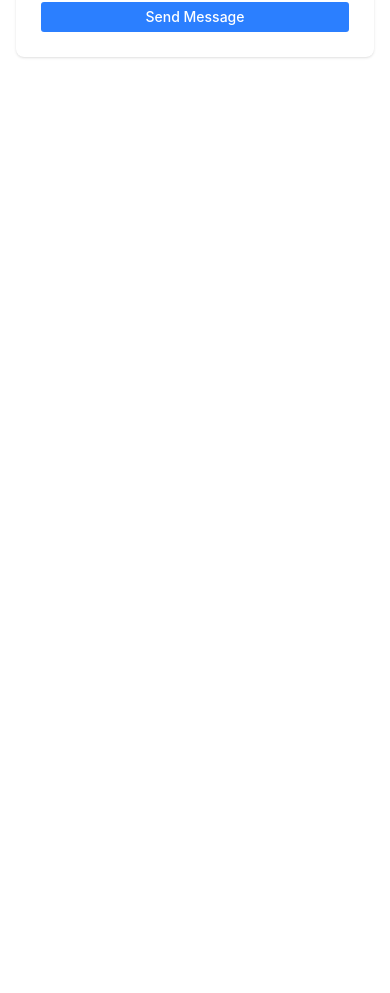
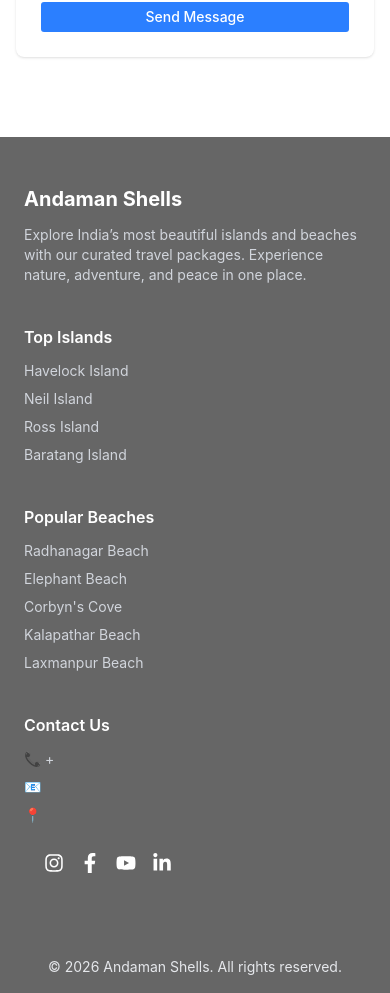
Before and after one commit to manojp97/andaman-shells, a React (Vite) app: page / in a window 390 px wide. Shown: the part 5020-6013 px from the top of the page. Before the commit the page ends 5117 px from the top, so only its background shows below. Built offline with nearby package versions, Linux system fonts and the light colour scheme; no server answers.

Commit message:
create the contact api successfully

```diff
--- a/package.json
+++ b/package.json
@@ -29,6 +29,7 @@
     "react": "^19.2.0",
     "react-dom": "^19.2.0",
     "react-helmet-async": "^3.0.0",
+    "react-icons": "^5.6.0",
     "react-router-dom": "^7.17.0",
     "shadcn": "^4.10.0",
     "tailwind-merge": "^3.6.0",
--- a/src/App.jsx
+++ b/src/App.jsx
@@ -4,6 +4,8 @@ import { AuthProvider } from "./context/AuthContext";
 import { AdminRoute, ProtectedRoute } from "./components/ProtectedRoute";
 
 import Home from "./pages/Home";
+// import Home from "./pages/Home";
+import Destination from "./pages/Destination";
 
 import PackageManager from "./admin/PackageManager";
 import GalleryManager from "./admin/GalleryManager";
@@ -75,6 +77,7 @@ function App() {
             }
           />
           <Route path="/admin/contact-settings" element={<ContactSettings />} />
+          <Route path="/destination/:slug" element={<Home />} />
         </Routes>
       </AuthProvider>
     </BrowserRouter>
--- /dev/null
+++ b/src/components/Footer.jsx
@@ -0,0 +1,166 @@
+import React from "react";
+import { Separator } from "@/components/ui/separator";
+import { useState, useEffect } from "react";
+import API from "@/api/api";
+import { Link } from "react-router-dom";
+
+import {
+  FaInstagram,
+  FaFacebookF,
+  FaYoutube,
+  FaLinkedinIn,
+} from "react-icons/fa";
+
+const Footer = () => {
+  const [contactInfo, setContactInfo] = useState(null);
+
+  useEffect(() => {
+    fetchContactInfo();
+  }, []);
+
+  const fetchContactInfo = async () => {
+    try {
+      const res = await API.get("/contact-info");
+      setContactInfo(res.data?.data);
+    } catch (error) {
+      console.log(error);
+    }
+  };
+  return (
+    <footer className="bg-black/60 text-white mt-10">
+      <div className="max-w-7xl mx-auto px-6 py-12 grid grid-cols-1 md:grid-cols-4 gap-10">
+        {/* About */}
+        <div>
+          <h2 className="text-xl font-bold text-white">Andaman Shells</h2>
+          <p className="mt-3 text-sm text-gray-300">
+            Explore India’s most beautiful islands and beaches with our curated
+            travel packages. Experience nature, adventure, and peace in one
+            place.
+          </p>
+        </div>
+
+        {/* Islands */}
+        <div>
+          <h3 className="font-semibold text-white mb-3">Top Islands</h3>
+
+          <ul className="space-y-2 text-sm text-gray-300">
+            <li>
+              <Link to="/destination/havelock-island" target="_blank">
+                Havelock Island
+              </Link>
+            </li>
+
+            <li>
+              <Link to="/destination/neil-island" target="_blank">
+                Neil Island
+              </Link>
+            </li>
+
+            <li>
+              <Link to="/destination/ross-island" target="_blank">
+                Ross Island
+              </Link>
+            </li>
+
+            <li>
+              <Link to="/destination/baratang-island" target="_blank">
+                Baratang Island
+              </Link>
+            </li>
+          </ul>
+        </div>
+
+        {/* Beaches */}
+        <div>
+          <h3 className="font-semibold text-white mb-3">Popular Beaches</h3>
+
+          <ul className="space-y-2 text-sm text-gray-300">
+            <li>
+              <Link to="/destination/radhanagar-beach" target="_blank">
+                Radhanagar Beach
+              </Link>
+            </li>
+
+            <li>
+              <Link to="/destination/elephant-beach" target="_blank">
+                Elephant Beach
+              </Link>
+            </li>
+
+            <li>
+              <Link to="/destination/corbyn-cove" target="_blank">
+                Corbyn's Cove
+              </Link>
+            </li>
+
+            <li>
+              <Link to="/destination/kalapathar-beach" target="_blank">
+                Kalapathar Beach
+              </Link>
+            </li>
+
+            <li>
+              <Link to="/destination/laxmanpur-beach" target="_blank">
+                Laxmanpur Beach
+              </Link>
+            </li>
+          </ul>
+        </div>
+
+        {/* Newsletter */}
+        {/* Contact Info */}
+        <div>
+          <h3 className="font-semibold text-white mb-3">Contact Us</h3>
+
+          <div className="space-y-2 text-sm text-gray-300">
+            <p>📞 +{contactInfo?.phone}</p>
+            <p>📧 {contactInfo?.email}</p>
+            <p>📍 {contactInfo?.addressLine1}</p>
+            <p> {contactInfo?.addressLine2}</p>
+          </div>
+
+          {/* Social Icons */}
+          <div className="flex gap-4 text-xl p-5">
+            <a
+              href="https://www.instagram.com/andaman.shells"
+              target="_blank"
+              rel="noopener noreferrer"
+            >
+              <FaInstagram className="cursor-pointer hover:text-pink-500 transition" />
+            </a>
+            <a
+              href="https://www.facebook.com/dmcandamanshells"
+              target="_blank"
+              rel="noopener noreferrer"
+            >
+              <FaFacebookF className="cursor-pointer hover:text-blue-500" />
+            </a>
+            <a
+              href="https://www.youtube.com/@andamanshells2738"
+              target="_blank"
+              rel="noopener noreferrer"
+            >
+              <FaYoutube className="cursor-pointer hover:text-red-500" />
+            </a>
+            <a
+              href="https://www.linkedin.com/company/andamanshells/"
+              target="_blank"
+              rel="noopener noreferrer"
+            >
+              <FaLinkedinIn className="cursor-pointer hover:text-blue-600" />
+            </a>
+          </div>
+        </div>
+      </div>
+
+      <Separator className="bg-gray-800" />
+
+      {/* Bottom */}
+      <div className="text-center text-sm text-gray-200 py-4">
+        © {new Date().getFullYear()} Andaman Shells. All rights reserved.
+      </div>
+    </footer>
+  );
+};
+
+export default Footer;
--- a/src/components/ui/separator.jsx
+++ b/src/components/ui/separator.jsx
@@ -1,5 +1,3 @@
-"use client"
-
 import * as React from "react"
 import { Separator as SeparatorPrimitive } from "radix-ui"
 
--- /dev/null
+++ b/src/data/destinations.js
@@ -0,0 +1,48 @@
+const destinations = {
+  "havelock-island": {
+    title: "Havelock Island",
+    heroImage: "/havelock.jpg",
+  },
+
+  "neil-island": {
+    title: "Neil Island",
+    heroImage: "/neil.jpg",
+  },
+
+  "ross-island": {
+    title: "Ross Island",
+    heroImage: "/ross.jpg",
+  },
+
+  "baratang-island": {
+    title: "Baratang Island",
+    heroImage: "/baratang.jpg",
+  },
+
+  "radhanagar-beach": {
+    title: "Radhanagar Beach",
+    heroImage: "/radhanagar.jpg",
+  },
+
+  "elephant-beach": {
+    title: "Elephant Beach",
+    heroImage: "/elephant.jpg",
+  },
+
+  "corbyn-cove": {
+    title: "Corbyn's Cove",
+    heroImage: "/corbyn.jpg",
+  },
+
+  "kalapathar-beach": {
+    title: "Kalapathar Beach",
+    heroImage: "/kalapathar.jpg",
+  },
+
+  "laxmanpur-beach": {
+    title: "Laxmanpur Beach",
+    heroImage: "/laxmanpur.jpg",
+  },
+};
+
+export default destinations;
--- /dev/null
+++ b/src/pages/Destination.jsx
@@ -0,0 +1,30 @@
+import { useParams } from "react-router-dom";
+import destinations from "@/data/destinations";
+
+export default function Destination() {
+  const { slug } = useParams();
+
+  const data = destinations[slug];
+
+  if (!data) {
+    return <h1>Page Not Found</h1>;
+  }
+
+  return (
+    <div>
+      <img
+        src={data.image}
+        alt={data.title}
+        className="w-full h-125 object-cover"
+      />
+
+      <div className="max-w-7xl mx-auto py-10 px-4">
+        <h1 className="text-4xl font-bold mb-4">
+          {data.title}
+        </h1>
+
+        <p>{data.description}</p>
+      </div>
+    </div>
+  );
+}
--- a/src/pages/Home.jsx
+++ b/src/pages/Home.jsx
@@ -14,11 +14,24 @@ import Welcome from "../components/Welcome.jsx";
 import Regret from "../components/Regret.jsx";
 import Form from "../components/Form.jsx";
 import FloatingWidget from "../components/FloatingWidget.jsx";
+import Footer from "@/components/Footer.jsx";
+import { useParams } from "react-router-dom";
+import destinations from "@/data/destinations";
 
 import { Helmet } from "react-helmet-async";
 import API from "@/api/api";
 
 function Home() {
+ const { slug } = useParams();
+
+  const destinationData = slug
+    ? destinations[slug]
+    : null;
+
+  // console.log("slug:", slug);
+  // console.log("destinationData:", destinationData);
+
+  console.log(slug);
   const [activeTab, setActiveTab] = useState("all");
 
   const [packages, setPackages] = useState([]);
@@ -95,7 +108,9 @@ function Home() {
       <Helmet>
         {/* SEO */}
         <title>
-          Andaman Shells Tours & Travels | Best Andaman Tour Packages
+          {destinationData?.title
+            ? `${destinationData.title} | Andaman Shells`
+            : "Andaman Shells Tours & Travels"}
         </title>
 
         <meta
@@ -110,7 +125,7 @@ function Home() {
 
         <meta name="robots" content="index, follow" />
 
-        <link rel="canonical" href="https://andaman-shells-po8i.vercel.app/" />
+        <link rel="canonical" href="https://andaman-shells-phi.vercel.app/" />
 
         {/* Open Graph (Facebook, WhatsApp, LinkedIn, Telegram) */}
         <meta
@@ -125,16 +140,19 @@ function Home() {
 
         <meta property="og:type" content="website" />
 
-        <meta property="og:url" content="https://andaman-shells-po8i.vercel.app/" />
+        <meta
+          property="og:url"
+          content="https://andaman-shells-phi.vercel.app/"
+        />
 
         <meta
           property="og:image"
-          content="https://andaman-shells-po8i.vercel.app/og-image.jpg"
+          content="https://andaman-shells-phi.vercel.app/og-image.jpg"
         />
 
         <meta
           property="og:image:secure_url"
-          content="https://andaman-shells-po8i.vercel.app/og-image.jpg"
+          content="https://andaman-shells-phi.vercel.app/og-image.jpg"
         />
 
         <meta property="og:image:type" content="image/jpeg" />
@@ -161,7 +179,7 @@ function Home() {
 
         <meta
           name="twitter:image"
-          content="https://andaman-shells-po8i.vercel.app/og-image.jpg"
+          content="https://andaman-shells-phi.vercel.app/og-image.jpg"
         />
 
         {/* Mobile */}
@@ -172,7 +190,7 @@ function Home() {
 
       {/* HERO */}
       <section id="hero">
-        <CustomCarousel />
+        <CustomCarousel destination={destinationData} />
       </section>
 
       <Cards />
@@ -233,6 +251,7 @@ function Home() {
       </section>
 
       <FloatingWidget />
+      <Footer />
     </div>
   );
 }
```
Also changed, not shown: 1 other file (tests, documents, lock files or other folders).
